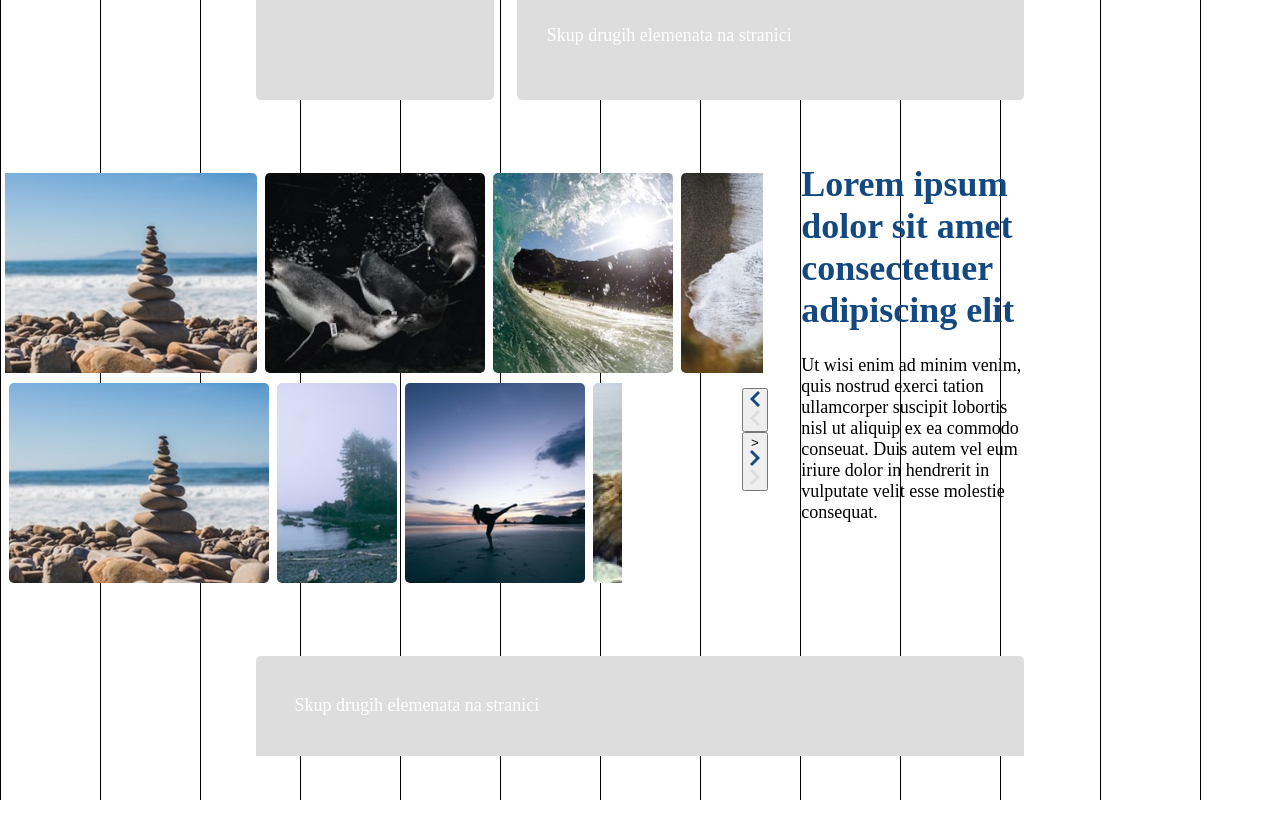
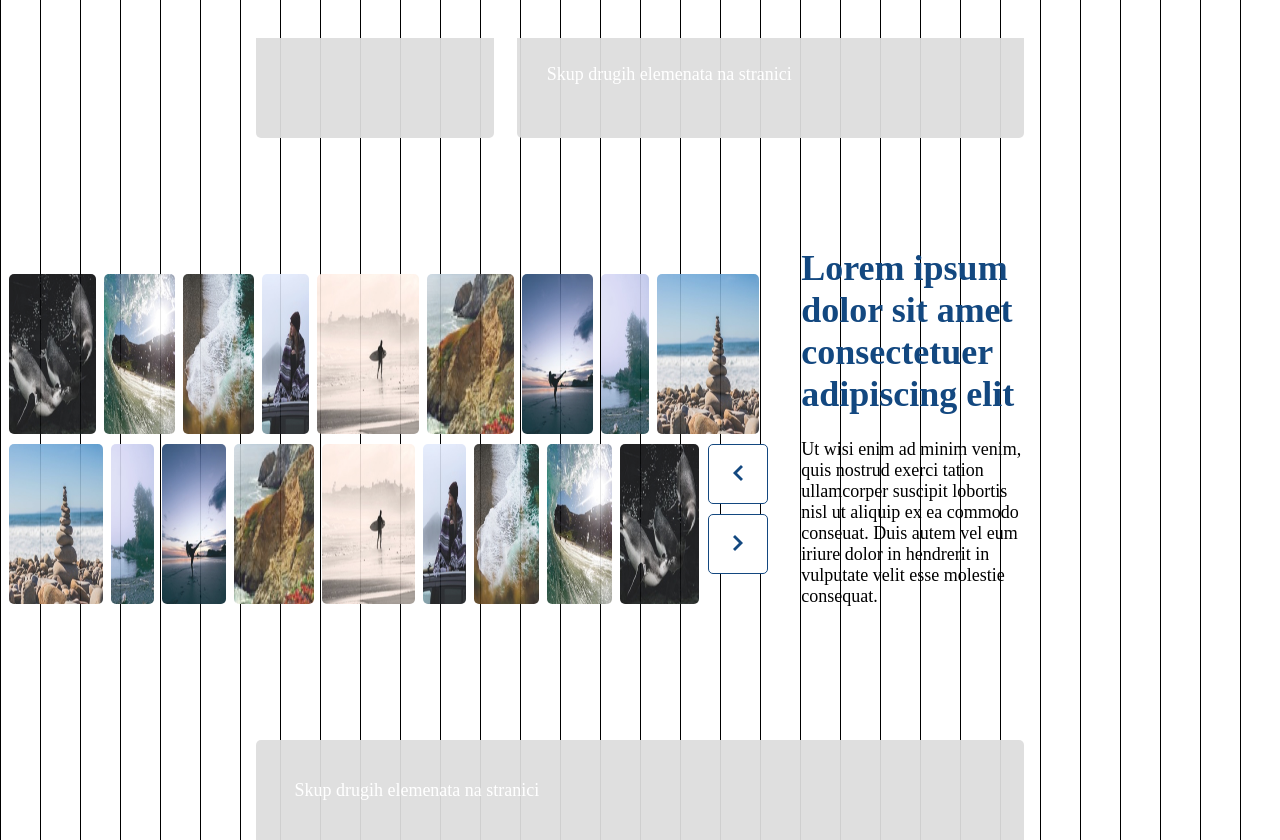
Before and after one commit to DinoZzzz/Factory_Zadatak, a plain HTML site: page index.html in a window 1280 px wide. Before the commit the page ends 800 px from the top, so only its background shows below. Drawn offline with nearby package versions, Linux system fonts and the light colour scheme.

Commit message:
working slider

```diff
--- a/index.html
+++ b/index.html
@@ -4,7 +4,6 @@
     <meta charset="UTF-8">
     <meta name="viewport" content="width=device-width, initial-scale=1.0">
     <link rel="stylesheet" href="style.css">
-    <link rel="stylesheet" type="text/css" href="//cdn.jsdelivr.net/npm/slick-carousel@1.8.1/slick/slick.css"/>
     <title>Factory_Zadatak</title>
 </head>
 <body>
@@ -39,12 +38,12 @@
                     <img class="image" src="img/slider-image-8.jpg" />
                     <img class="image" src="img/slider-image-9.jpg" />
                 </div>
-                <div class="button-container arrows">
-                    <button class="slick-prev">
+                <div class="button-container" >
+                    <button class="prev-btn" >
                         <img class="img-up" src="assets/arrow-blue-left.png">
                         <img class="img-dow" src="assets/arrow-gray-left.png">
                     </button>
-                    <button class="slick-next"> >
+                    <button class="next-btn" >
                         <img class="img-up" src="assets/arrow-blue-right.png">
                         <img class="img-dow" src="assets/arrow-gray-right.png">
                     </button>
@@ -62,7 +61,6 @@
     </footer>
 
 <script src="https://code.jquery.com/jquery-3.6.0.js" integrity="sha256-H+K7U5CnXl1h5ywQfKtSj8PCmoN9aaq30gDh27Xc0jk=" crossorigin="anonymous"></script>
-<script type="text/javascript" src="//cdn.jsdelivr.net/npm/slick-carousel@1.8.1/slick/slick.min.js"></script>
 <script type="text/javascript" src="script.js"></script>
 </body>
 </html>
--- a/script.js
+++ b/script.js
@@ -1,16 +1,35 @@
-$(function () {
-    var slick = $('.img-top').slick({
-        infinite: true,
-        speed: 300,
-        slidesToShow: 1,
-        variableWidth: true,
-        appendArrows: $('#arrows')
-    });
+$(document).ready(function () {
+    const topImages = $('.img-top')
+    const bottomImages = $('.img-bot')
+    const leftBtn = $('.prev-btn')
+    const rightBtn = $('.next-btn')
 
-    $('.slick-prev').on('click', function () {
-        slick.slickNext();
-    });
-    $('.slick-next').on('click', function () {
-        slick.slickPrev();
-    });
+    $(rightBtn).click(() => {
+        $(rightBtn).prop('disabled', true)
+        let lastImageTop = $(".img-top .image").last()
+        $(lastImageTop).clone().prependTo(topImages)
+        $(lastImageTop).remove()
+        let lastImageBottom = $(".img-bot .image").last()
+        $(lastImageBottom).clone().prependTo(bottomImages)
+        $(lastImageBottom).remove()
+        if ($(rightBtn).is(':animated')) {
+            $(rightBtn).prop('disabled', true)
+        };
+        setTimeout(() => {
+            $(rightBtn).prop('disabled', false)
+        }, 500)
+    })
+
+    $(leftBtn).click(() => {
+        $(leftBtn).prop('disabled', true)
+        let firstImageTop = $(".img-top .image").first()
+        $(firstImageTop).clone().appendTo(topImages)
+        $(firstImageTop).remove()
+        let firstImageBottom = $(".img-bot .image").first()
+        $(firstImageBottom).clone().appendTo(bottomImages)
+        $(firstImageBottom).remove()
+        setTimeout(() => {
+            $(leftBtn).prop('disabled', false)
+        }, 500)
+    })
 });
--- a/style.css
+++ b/style.css
@@ -5,8 +5,9 @@ body {
     font-weight: normal;
     font-size: 18px;
     margin: 0;
+    margin-top: 3%;
     background: linear-gradient(to right, black 1px, transparent 1px);
-    background-size: 100px;
+    background-size: 40px;
 }
 
 /* header */
@@ -16,14 +17,14 @@ header {
     text-align: center;
 }
 .header-left-container {
-    background-color: #dddddd;
+    background-color: #ddddddef;
     border-radius: 0px 0px 5px 5px;
     float: left;
     width: 31%;
     height: 100px;
 }
 .header-right-container {
-    background-color: #dddddd;
+    background-color: #ddddddef;
     border-radius: 0px 0px 5px 5px;
     float: right;
     width: 66%;
@@ -37,7 +38,7 @@ header {
 /* footer */
 footer {
     display: flex;
-    background-color: #dddddd;
+    background-color: #ddddddef;
     border-radius: 5px 5px 0px 0px;
     width: 60%;
     height: 100px;
@@ -86,22 +87,23 @@ footer {
     overflow: hidden ;
 
 }
-.image {
-    height: 200px !important;
+.image{
+    height: 160px;
+    width: auto;
+    opacity: 0.9;
     margin: 0 4px ;
     border-radius: 5px ;
-
+    overflow-x: hidden ;
 }
 .button-container {
     display: flex;
     flex-direction: column;
     justify-content: flex-start;
-    padding: 10px 0 10px 120px;
 }
 
 .text {
     width: 29%;
-    margin-top: 5%;
+    margin-top: 11%;
     padding-bottom: 15%;
 }
 
```
